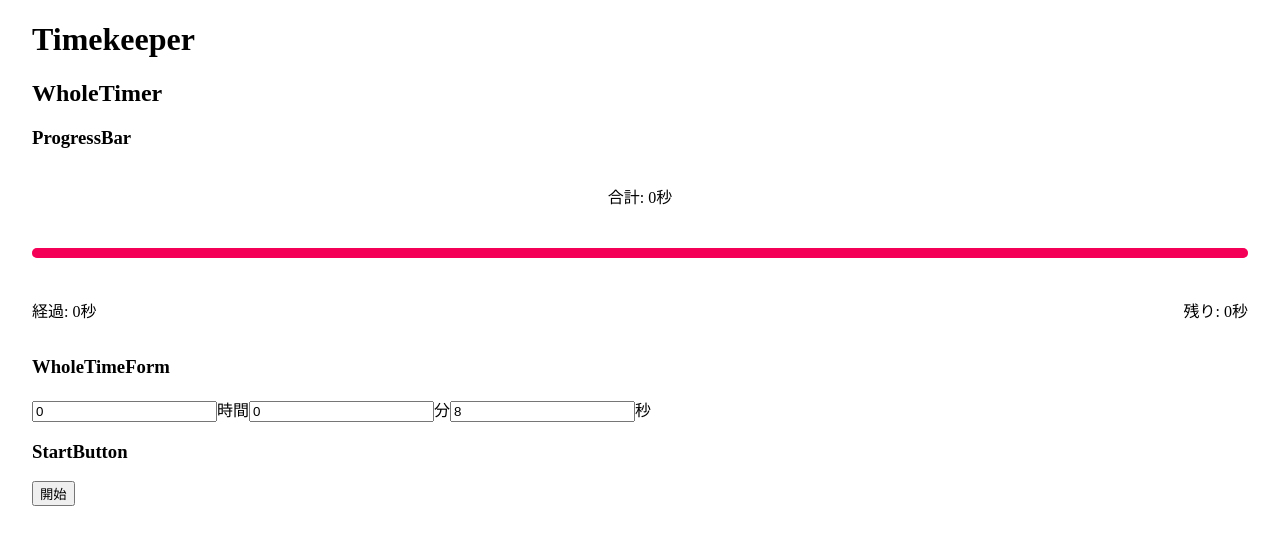
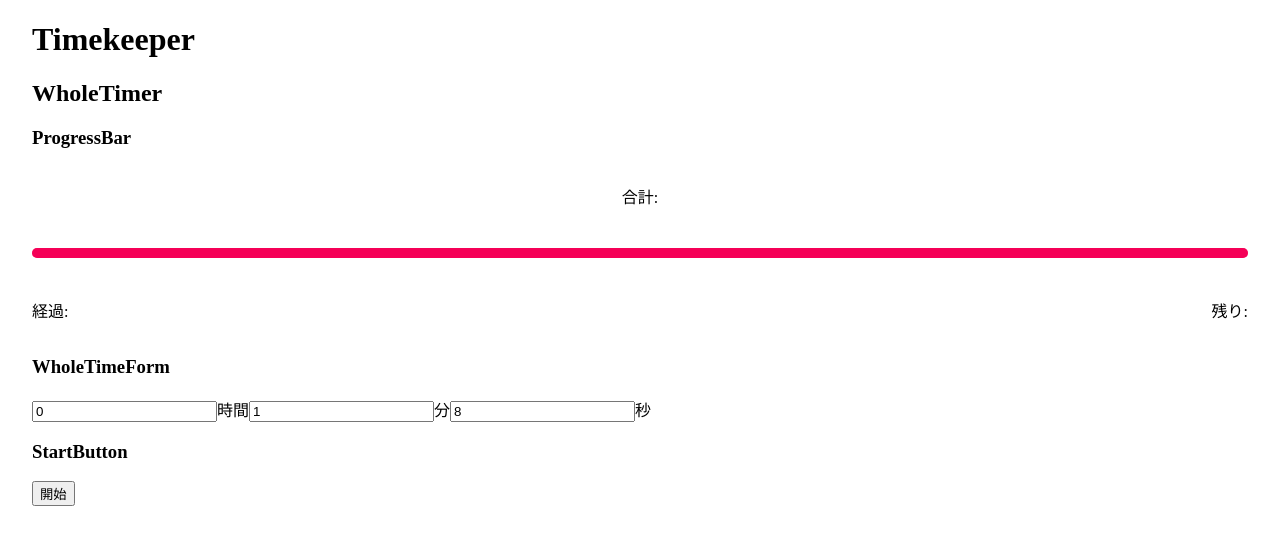
Before and after one commit to youichiro/timekeeper, a Next.js app: page / in a window 1280 px wide. Shown: the top 544 px of the page. Built offline with nearby package versions, Linux system fonts and the light colour scheme.

Commit message:
合計秒を時間分秒に変換して表示する

```diff
--- a/components/ProgressBar.tsx
+++ b/components/ProgressBar.tsx
@@ -1,5 +1,6 @@
 import React from 'react'
 import { LinearProgress, Grid } from '@material-ui/core'
+import { convertSecondsToBlockTime } from '../utils/calc-date'
 
 type ProgressBarProps = {
   total: number
@@ -10,13 +11,23 @@ const ProgressBar: React.FC<ProgressBarProps> = (props) => {
   const progress = (props.elapsed / props.total) * 100.0
   const remained = props.total - props.elapsed
 
+  const displayTime = (totalSeconds: number): string => {
+    const blockTime = convertSecondsToBlockTime(totalSeconds)
+    const hours = blockTime.hours !== 0 ? `${blockTime.hours}時間` : ''
+    const minutes = blockTime.minutes !== 0 ? `${blockTime.minutes}分` : ''
+    const seconds = blockTime.seconds !== 0 ? `${blockTime.seconds}秒` : ''
+    return `${hours} ${minutes} ${seconds}`
+  }
+
   return (
     <div>
       <h3>ProgressBar</h3>
       <div style={{ flexGrow: 1 }}>
         <Grid container spacing={3} justify="space-between">
           <Grid item xs={12}>
-            <p style={{ textAlign: 'center' }}>合計: {props.total}秒</p>
+            <p style={{ textAlign: 'center' }}>
+              合計: {displayTime(props.total)}
+            </p>
           </Grid>
           <Grid item xs={12}>
             <LinearProgress
@@ -27,10 +38,10 @@ const ProgressBar: React.FC<ProgressBarProps> = (props) => {
             />
           </Grid>
           <Grid item xs={6}>
-            <p>経過: {props.elapsed}秒</p>
+            <p>経過: {displayTime(props.elapsed)}</p>
           </Grid>
           <Grid item xs={6}>
-            <p style={{ textAlign: 'right' }}>残り: {remained}秒</p>
+            <p style={{ textAlign: 'right' }}>残り: {displayTime(remained)}</p>
           </Grid>
         </Grid>
       </div>
--- a/components/WholeTimer.tsx
+++ b/components/WholeTimer.tsx
@@ -16,7 +16,7 @@ export const WholeTimerContext = createContext(
 const WholeTimer: React.FC = () => {
   const initialWholeBlockTime: BlockTime = {
     hours: 0,
-    minutes: 0,
+    minutes: 1,
     seconds: 8,
   }
   const [wholeBlockTime, setWholeBlockTime] = useState(initialWholeBlockTime)
--- a/utils/calc-date.ts
+++ b/utils/calc-date.ts
@@ -18,3 +18,12 @@ export const calcEndDate = (start: Date, blockTime: BlockTime): Date => {
     seconds: blockTime.seconds || 0,
   })
 }
+
+// 秒を時間分秒に変換する
+export const convertSecondsToBlockTime = (seconds: number): BlockTime => {
+  return {
+    hours: Math.floor((seconds % (24 * 60 * 60)) / (60 * 60)),
+    minutes: Math.floor(((seconds % (24 * 60 * 60)) % (60 * 60)) / 60),
+    seconds: ((seconds % (24 * 60 * 60)) % (60 * 60)) % 60,
+  }
+}
```
Also changed, not shown: 1 other file (tests, documents, lock files or other folders).
